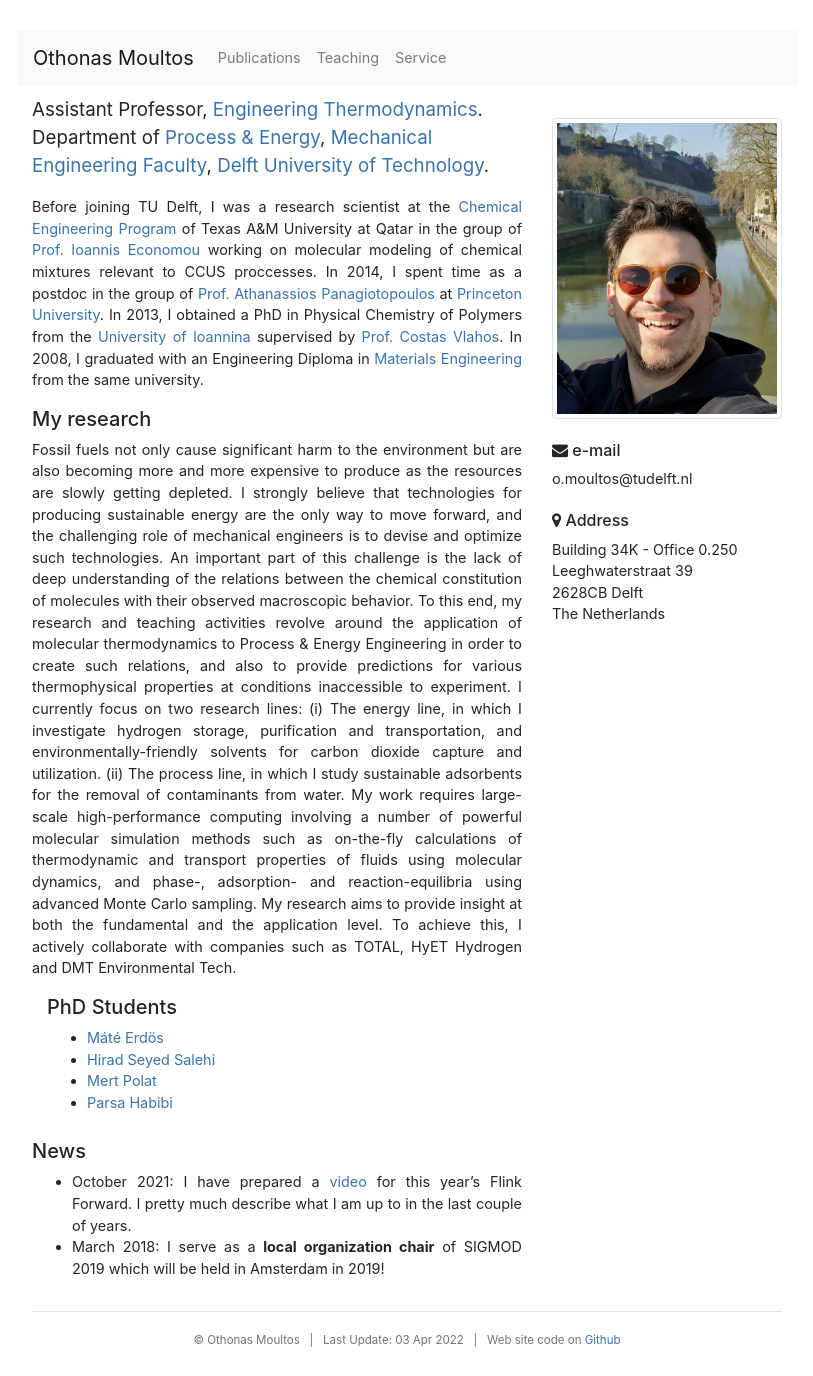
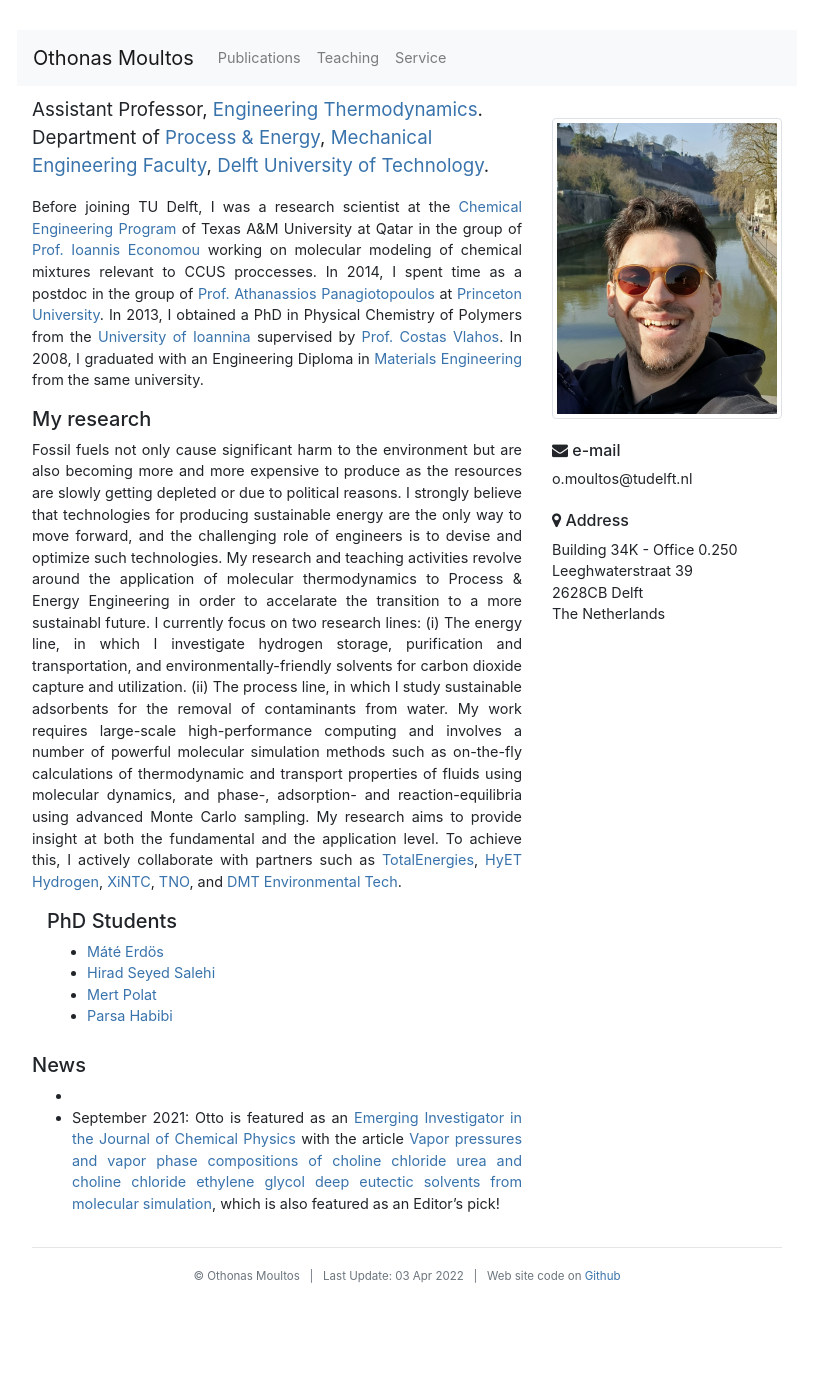
Before and after one commit to omoultosEthTuDelft/web, a Jekyll site: the page built from index.md, in a window 1280 px wide. Shown: the whole page, without its empty margins (233-1046 px from the left). Built offline with Jekyll 4.4.1, drawn with Linux system fonts in a browser that asks for light colours; nearby versions of some CDN libraries; after the commit the page ends 1311 px from its top, so only the background shows below that.

Commit message:
new upate

```diff
--- a/index.md
+++ b/index.md
@@ -1,6 +1,6 @@
 ---
 layout: default
-title: "Othonas Moultos | Assistant Professor, TU Delft"
+title: "Othonas (Otto) Moultos | Assistant Professor, TU Delft"
 ---
 
 <!-- - - - - - - - - - - - - - - - -->
@@ -22,10 +22,9 @@ Before joining TU Delft, I was a research scientist at the <a href="https://www.
 
 <h5>My research</h5>
 <p style="text-align: justify;">
-
-Fossil fuels not only cause significant harm to the environment but are also becoming more and more expensive to produce as the resources are slowly getting depleted. I strongly believe that technologies for producing sustainable energy are the only way to move forward, and the challenging role of mechanical engineers is to devise and optimize such technologies. An important part of this challenge is the lack of deep understanding of the relations between the chemical constitution of molecules with their observed macroscopic behavior. To this end, my research and teaching activities revolve around the application of molecular thermodynamics to Process & Energy Engineering in order to create such relations, and also to provide predictions for various thermophysical properties at conditions inaccessible to experiment. I currently focus on two research lines:
+Fossil fuels not only cause significant harm to the environment but are also becoming more and more expensive to produce as the resources are slowly getting depleted or due to political reasons. I strongly believe that technologies for producing sustainable energy are the only way to move forward, and the challenging role of engineers is to devise and optimize such technologies. My research and teaching activities revolve around the application of molecular thermodynamics to Process & Energy Engineering in order to accelarate the transition to a more sustainabl future. I currently focus on two research lines:
 (i) The energy line, in which I investigate hydrogen storage, purification and transportation, and environmentally-friendly solvents for carbon dioxide capture and utilization.
-(ii) The process line, in which I study sustainable adsorbents for the removal of contaminants from water. My work requires large-scale high-performance computing involving a number of powerful molecular simulation methods such as on-the-fly calculations of thermodynamic and transport properties of fluids using molecular dynamics, and phase-, adsorption- and reaction-equilibria using advanced Monte Carlo sampling. My research aims to provide insight at both the fundamental and the application level. To achieve this, I actively collaborate with companies such as TOTAL, HyET Hydrogen and DMT Environmental Tech.
+(ii) The process line, in which I study sustainable adsorbents for the removal of contaminants from water. My work requires large-scale high-performance computing and involves a number of powerful molecular simulation methods such as on-the-fly calculations of thermodynamic and transport properties of fluids using molecular dynamics, and phase-, adsorption- and reaction-equilibria using advanced Monte Carlo sampling. My research aims to provide insight at both the fundamental and the application level. To achieve this, I actively collaborate with partners such as <a href="https://totalenergies.com">TotalEnergies</a>, <a href="https://hyethydrogen.com">HyET Hydrogen</a>, <a href="https://sites.google.com/xintcglobal.com/xintcglobal">XiNTC</a>, <a href="https://www.tno.nl/nl/">TNO</a>, and <a href="https://www.dmt-et.com">DMT Environmental Tech</a>.
 </p>
 
 
@@ -57,7 +56,7 @@ Fossil fuels not only cause significant harm to the environment but are also bec
 
 <div class="col-md-4">
 <br/>
-      <img src="assets/photoOtto.jpg" class="img-thumbnail" alt="Asterios Kαtsifodimos - Αστέριος Κατσιφοδήμος">
+      <img src="assets/photoOtto.jpg" class="img-thumbnail" alt="Othonas Moultos - Όθωνας Μούλτος">
 <br/><br/>
 <!-- <div class="col-sm-3"> -->
 <h6> <span class="fa fa-envelope"></span> e-mail</h6>
@@ -81,8 +80,11 @@ The Netherlands
 <h5>News</h5>
 
 <section markdown="1">
-- October 2021: I have prepared a <a href="https://www.youtube.com/watch?v=jMmEDPGeh0w">video</a> for this year's Flink Forward. I pretty much describe what I am up to in the last couple of years.
-- March 2018: I serve as a **local organization chair** of SIGMOD 2019 which will be held in Amsterdam in 2019!
+-
+- September 2021: Otto is featured as an <a href="https://www.tudelft.nl/2021/tu-delft-process-technology-institute/dr-othon-moultos-is-featured-as-an-emerging-investigator-in-the-journal-of-chemical-physics">Emerging Investigator in the Journal of Chemical Physics</a> with the article <a href="https://aip.scitation.org/doi/full/10.1063/5.0062408">Vapor pressures and vapor phase compositions of choline chloride urea and choline chloride ethylene glycol deep eutectic solvents from molecular simulation</a>, which is also featured as an Editor's pick!
+
+
+
 </section>
     </div>
 
```
